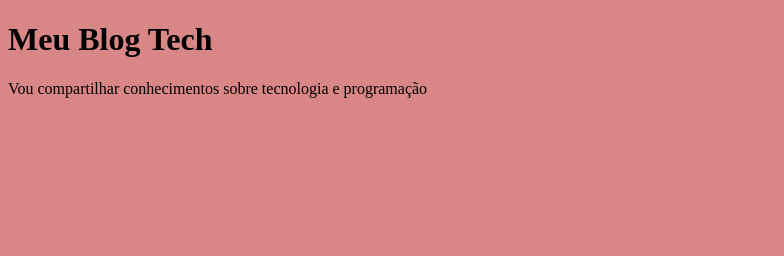
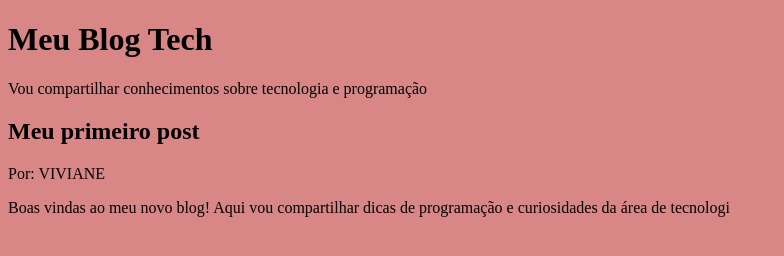
Before and after one commit to profvivi/Blog-Tech-1D, a plain HTML site: page index.html in a window 1280 px wide. Shown: the whole page, without its empty margins (0-784 px from the left). Drawn offline with Linux system fonts and the light colour scheme.

Commit message:
Criação de paragrafos no main

```diff
--- a/index.html
+++ b/index.html
@@ -12,7 +12,10 @@
         <p>Vou compartilhar conhecimentos sobre tecnologia e programação</p>
     </header>
     <main>
-
+        <h2>Meu primeiro post</h2>
+        <p>Por: VIVIANE</p>
+        <p>Boas vindas ao meu novo blog! Aqui vou compartilhar
+            dicas de programação e curiosidades da área de tecnologi</p>
     </main>
     <footer>
 
```
